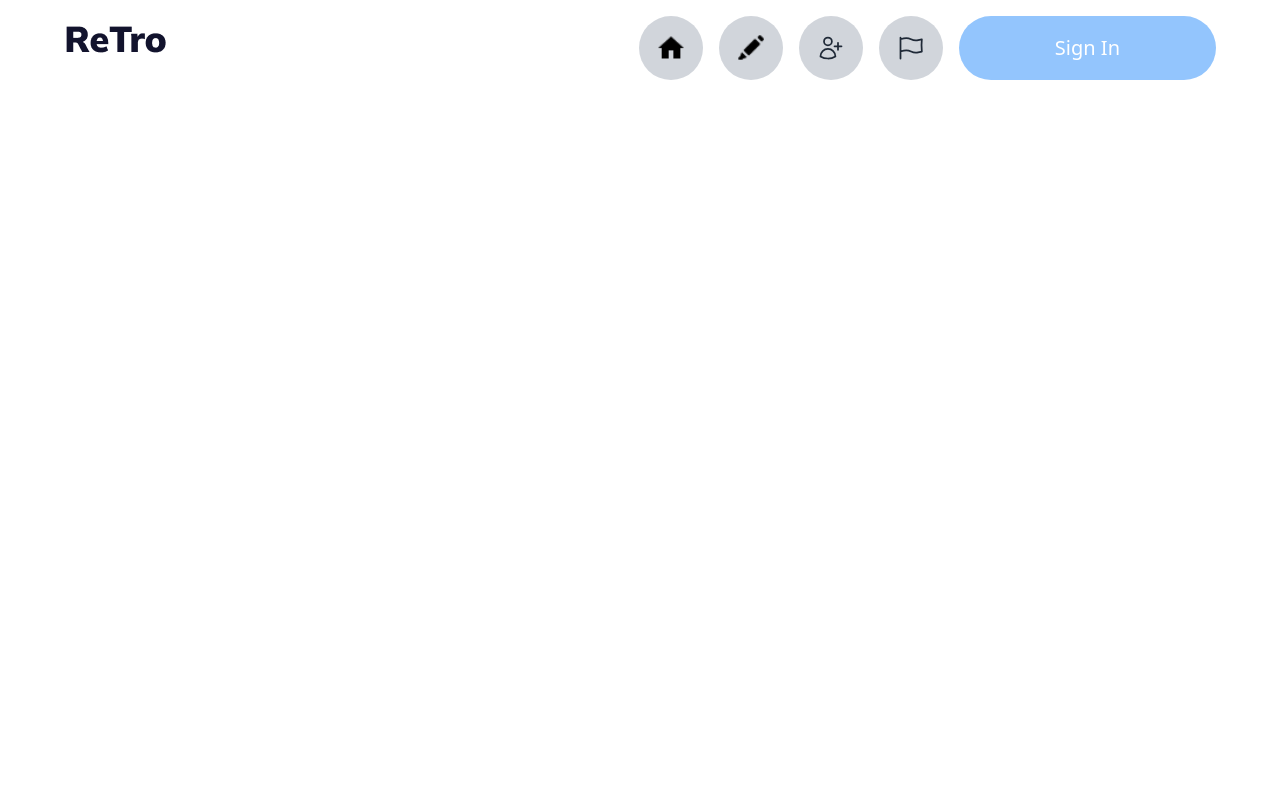
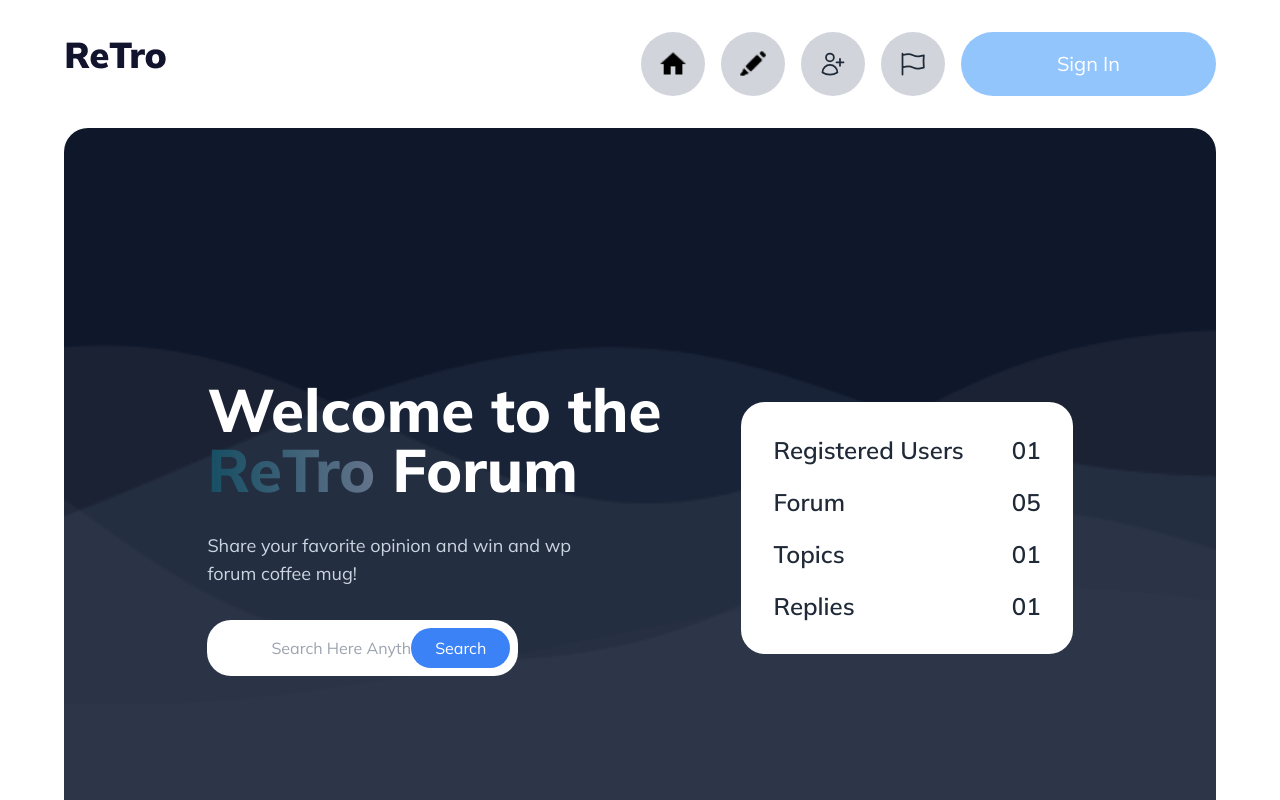
Before and after one commit to raselworshop/retro-forum, a website built with Vite: page index.html in a window 1280 px wide. Shown: the top 800 px of the page. Built offline with nearby package versions, Linux system fonts and the light colour scheme.

Commit message:
added the banner section

```diff
--- a/index.html
+++ b/index.html
@@ -4,6 +4,10 @@
     <meta charset="UTF-8">
     <meta name="viewport" content="width=device-width, initial-scale=1.0">
     <title>retro Forum</title>
+    <!-- mulish google font -->
+    <link rel="preconnect" href="https://fonts.googleapis.com">
+    <link rel="preconnect" href="https://fonts.gstatic.com" crossorigin>
+    <link href="https://fonts.googleapis.com/css2?family=Mulish:ital,wght@0,200..1000;1,200..1000&display=swap" rel="stylesheet">
     <link rel="stylesheet" href="styles/main.css">
     <!-- daisyUI cdn for git live link -->
     <link href="https://cdn.jsdelivr.net/npm/daisyui@4.12.12/dist/full.min.css" rel="stylesheet" type="text/css" />
@@ -13,6 +17,12 @@
       tailwind.config = {
         theme: {
           extend: {
+            fontFamily: {
+                'mulish': ["Mulish" ,'sans-serif']
+            },
+            backgroundImage: {
+                    'hero-bg-img': "url('./images/bgbanner.png')",
+              },
             colors: {
               clifford: '#da373d',
             }
@@ -20,10 +30,15 @@
         }
       }
     </script>
+    <style>
+        input::placeholder{
+            text-align: left;
+        }
+    </style>
 </head>
-<body>
+<body class="font-mulish">
     <header>
-        <nav class="max-w-screen-sm md:max-w-6xl mx-auto flex justify-between mt-4">
+        <nav class="max-w-screen-sm md:max-w-6xl mx-auto flex justify-between my-8">
             <div>
                 <img src="./images/logo.png" alt="retro-logo">
             </div>
@@ -56,7 +71,39 @@
             </div>
         </nav>
     </header>
-    <main></main>
+    <main>
+        <!-- banner section -->
+        <section class="max-w-screen-sm md:max-w-6xl mx-auto my-8">
+            <div class="max-h-96 md:max-h-screen rounded-3xl w-full bg-slate-900 flex flex-col md:flex-row justify-center items-center gap-20 bg-hero-bg-img bg-center object-center bg-cover from-blue-800 to-blue-500 bg-blend-lighten py-80">
+                <div>
+                    <h1 class="text-white text-3xl md:text-6xl font-bold md:font-extrabold mb-8 space-y-10">Welcome to the <br><span class="bg-clip-text text-transparent bg-gradient-to-r from-cyan-900 to-slate-500">ReTro</span> Forum</h1>
+                    <p class="text-slate-300 text-lg mb-8">Share your favorite opinion and win and wp <br> forum coffee mug!</p>
+                    <div class="relative inline-flex">
+                        <input type="text" class="bg-white text-slate-500 py-2 md:py-4 px-16 rounded-3xl place-content-start place-items-start placeholder:text-left" placeholder="Search Here Anything">
+                        <button class="absolute right-2 top-1 md:top-2 px-5 md:px-6 py-1 md:py-2 bg-blue-500 text-white rounded-full">Search</button>
+                    </div>
+                </div>
+                <div class="bg-white rounded-3xl p-8">
+                    <div class="flex justify-between gap-12 mb-5">
+                        <p class="text-2xl font-semibold font-mulish">Registered Users</p>
+                        <p class="text-2xl font-semibold font-mulish">01</p>
+                    </div>
+                    <div class="flex justify-between gap-12 mb-5">
+                        <p class="text-2xl font-semibold font-mulish">Forum</p>
+                        <p class="text-2xl font-semibold font-mulish">05</p>
+                    </div>
+                    <div class="flex justify-between gap-12 mb-5">
+                        <p class="text-2xl font-semibold font-mulish">Topics</p>
+                        <p class="text-2xl font-semibold font-mulish">01</p>
+                    </div>
+                    <div class="flex justify-between gap-12">
+                        <p class="text-2xl font-semibold font-mulish">Replies</p>
+                        <p class="text-2xl font-semibold font-mulish">01</p>
+                    </div>
+                </div>
+            </div>
+        </section>
+    </main>
     <footer></footer>
 </body>
 </html>
--- a/tailwind.config.js
+++ b/tailwind.config.js
@@ -2,7 +2,14 @@
 module.exports = {
   content: ['*'],
   theme: {
-    extend: {},
+    extend: {
+      fontFamily: {
+        'mulish': ["Mulish" ,'sans-serif']
+    },
+      backgroundImage: {
+        'hero-bg-img': "url('./images/bgbanner.png')",
+      },
+    },
   },
   plugins: [
     require('daisyui')
```
